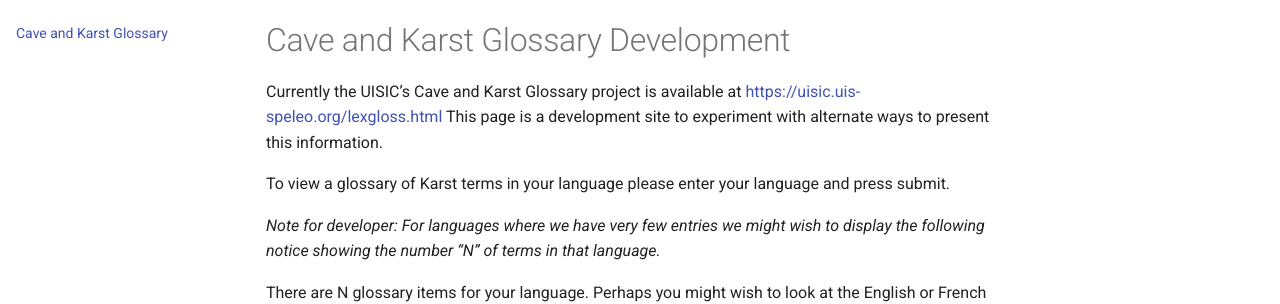
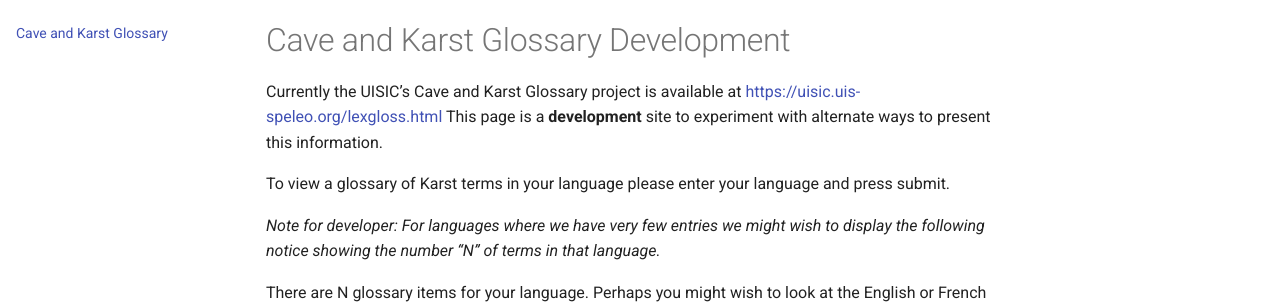
Before and after one commit to speleolinux/uisic, an MkDocs documentation site: the page built from docs/glossary.md, in a window 1280 px wide. Shown: the part 126-430 px from the top of the page. Built offline with MkDocs 1.6.1 and Material for MkDocs 9.7.7, drawn with Linux system fonts in a browser that asks for light colours; comment, search, counter and statistics services are not loaded.

```diff
--- a/docs/glossary.md
+++ b/docs/glossary.md
@@ -2,8 +2,8 @@
 
 Currently the UISIC's Cave and Karst Glossary project is available at
 <https://uisic.uis-speleo.org/lexgloss.html>
-This page is a development site
-to experiment with alternate ways to present this information.
+This page is a **development** site to experiment with alternate ways
+to present this information.
 
 To view a glossary of Karst terms in your language please enter your language
 and press submit.
```
Also changed, not shown: docs/dictionary.md (+1 -1 lines).
